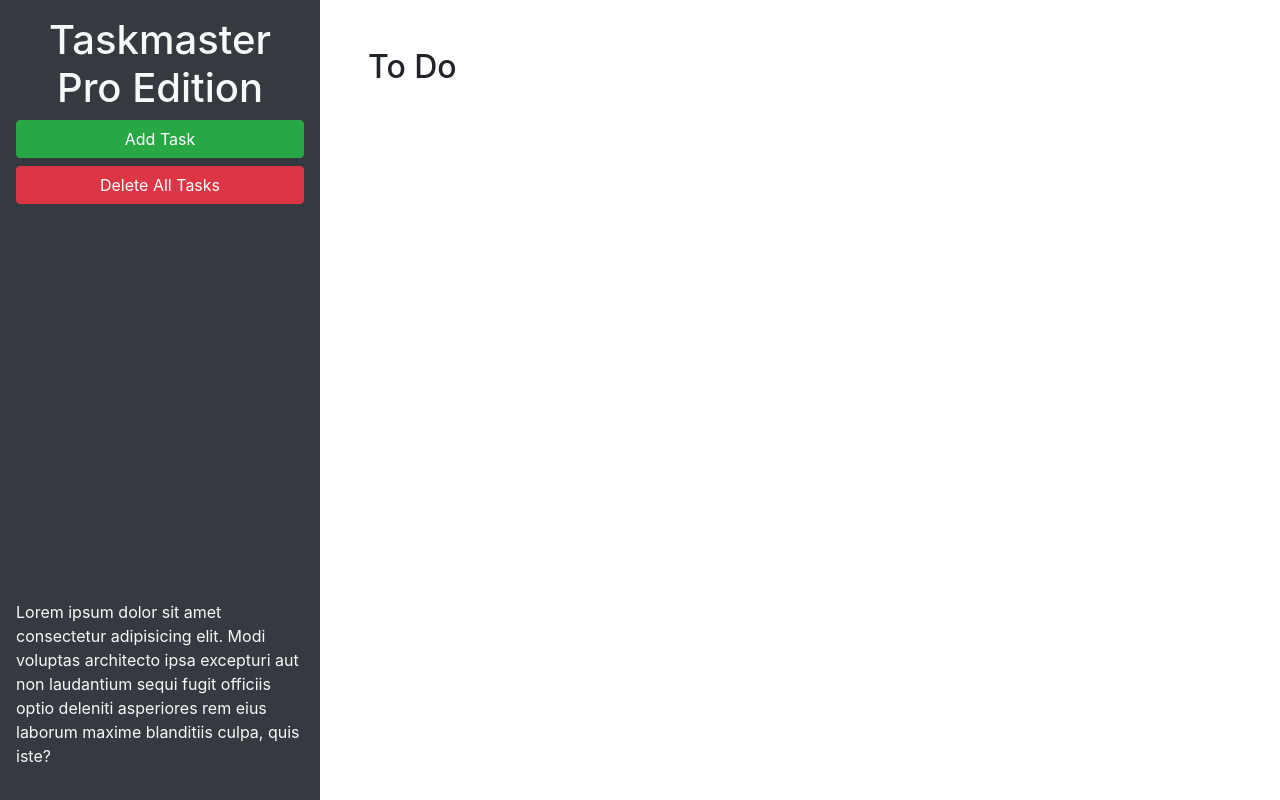
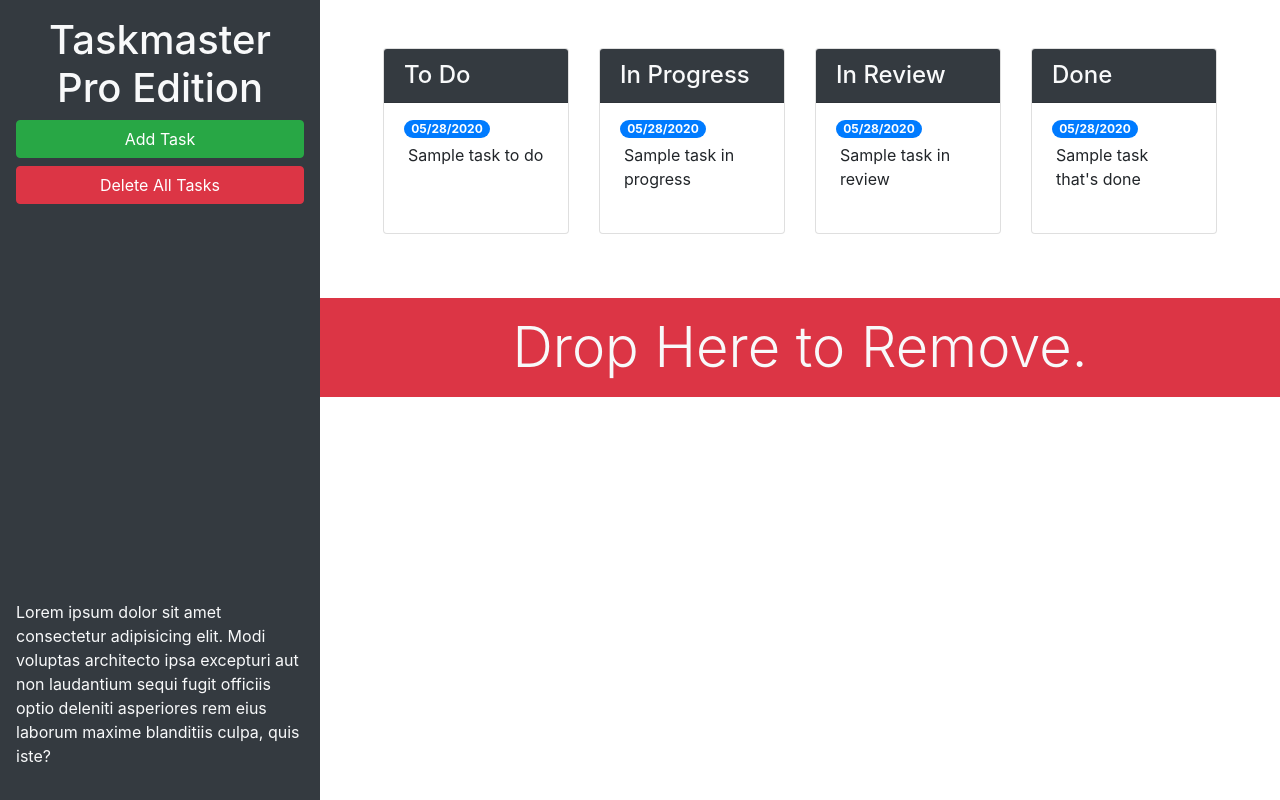
Before and after one commit to CherMill93/TaskmasterPro, a plain HTML site: page taskmaster-starter/index.html in a window 1280 px wide. Drawn offline with nearby package versions, Linux system fonts and the light colour scheme.

Commit message:
card additions and bootstrap styling

```diff
--- a/taskmaster-starter/index.html
+++ b/taskmaster-starter/index.html
@@ -13,20 +13,75 @@
 <body>
 
   <div class="row min-vh-100 no-gutters">
-    <header class="col-12 col-lg-3 bg-dark text-light d-flex flex-column p-4 p-lg-3">
+    <header class="col-12 col-lg-3 bg-dark text-light sticky-top d-flex flex-column p-4 p-lg-3">
       <h1 class="text-center">Taskmaster Pro Edition</h1>
       <button id="create-task" class="btn btn-block btn-success" data-toggle="modal" data-target="#task-form-modal">Add
         Task</button>
       <button id="remove-tasks" class="btn btn-block btn-danger">Delete All Tasks</button>
-      <p class="mt-auto">Lorem ipsum dolor sit amet consectetur adipisicing elit. Modi voluptas architecto ipsa
+      <p class="mt-auto d-none d-lg-block">Lorem ipsum dolor sit amet consectetur adipisicing elit. Modi voluptas architecto ipsa
         excepturi aut non
         laudantium sequi fugit officiis optio deleniti asperiores rem eius laborum maxime blanditiis culpa, quis iste?
       </p>
     </header>
-    <main class="col-12 col-lg-9">
-      <div class="m-5">
-        <h2>To Do</h2>
-        <ul id="list-toDo" class="list-group"> </ul>
+    <main class="col-12 col-lg-9 d-flex flex-column">
+      <div class="m-5 row justify-content-around">
+        <!--todo start-->
+        <div class="col-12 col-md-6 col-xl-3 mb-3">
+          <div class="card">
+            <h4 class="card-header bg-dark text-light">To Do</h4>
+            <ul id="list-toDo" class="list-group list-group-flush">
+              <li class="list-group-item">
+                <span class="badge badge-primary badge-pill">05/28/2020</span>
+                <p class="m-1">Sample task to do</p>
+              </li>
+            </ul>
+         </div>
+        </div>
+        <!--todo end-->
+        <!--in progress start-->
+        <div class="col-12 col-md-6 col-xl-3 mb-3">
+          <div class="card">
+          <h4 class="card-header bg-dark text-light">In Progress</h4>
+          <ul id="list-inProgress" class="list-group list-group-flush">
+            <li class="list-group-item">
+              <span class="badge badge-primary badge-pill">05/28/2020</span>
+              <p class="m-1">Sample task in progress</p>
+            </li>
+          </ul>
+          </div>
+        </div>
+        <!--in progress end-->
+        <!--in review start-->
+        <div class="col-12 col-md-6 col-xl-3 mb-3">
+          <div class="card">
+          <h4 class="card-header bg-dark text-light">In Review</h4>
+          <ul id="list-inReview" class="list-group list-group-flush">
+            <li class="list-group-item">
+              <span class="badge badge-primary badge-pill">05/28/2020</span>
+              <p class="m-1">Sample task in review</p>
+            </li>
+          </ul>
+        </div>
+        </div>
+        <!--in review end-->
+        <!-- done start -->
+          <div class="col-12 col-md-6 col-xl-3 mb-3">
+            <div class="card">
+            <h4 class="card-header bg-dark text-light">Done</h4>
+            <ul id="list-done" class="list-group list-group-flush">
+              <li class="list-group-item">
+                <span class="badge badge-primary badge-pill">05/28/2020</span>
+                <p class="m-1">Sample task that's done</p>
+              </div>
+              </li>
+            </ul>
+          </div>
+  <!-- done end -->
+      </div>
+      <div id="trash">
+        <div class="w-100 bg-danger p-3 text-center text-center text-light display-4 mt-auto">
+          Drop Here to Remove.
+        </div>
       </div>
     </main>
   </div>
@@ -46,11 +101,11 @@
           <form>
             <div class="form-group">
               <label for="modalTaskDescription">Task description</label>
-              <textarea id="modalTaskDescription" rows="3"></textarea>
+              <textarea id="modalTaskDescription" rows="3" class="form-control"></textarea>
             </div>
             <div class="form-group">
               <label for="modalDueDate">Due date</label>
-              <input type="text" id="modalDueDate" placeholder="mm/dd/yyyy" autocomplete="off" />
+              <input type="text" class="form-control" id="modalDueDate" placeholder="mm/dd/yyyy" autocomplete="off" />
             </div>
           </form>
         </div>
```
